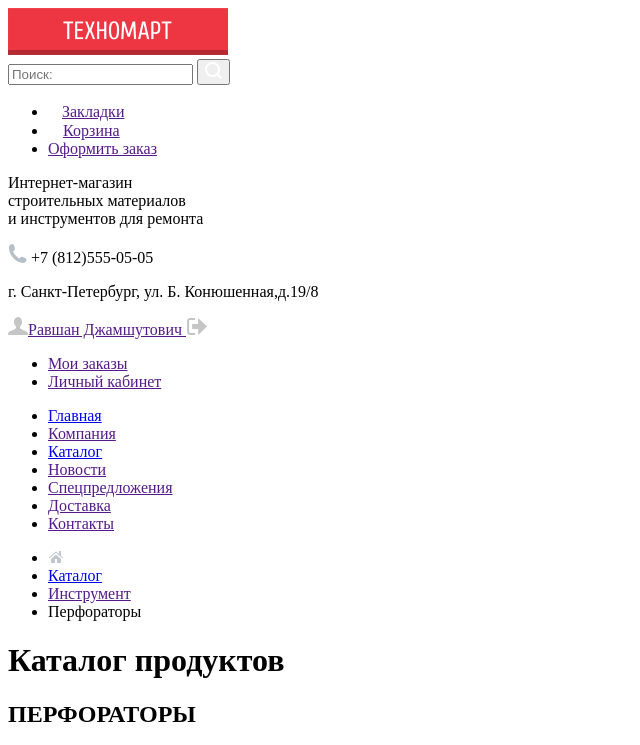
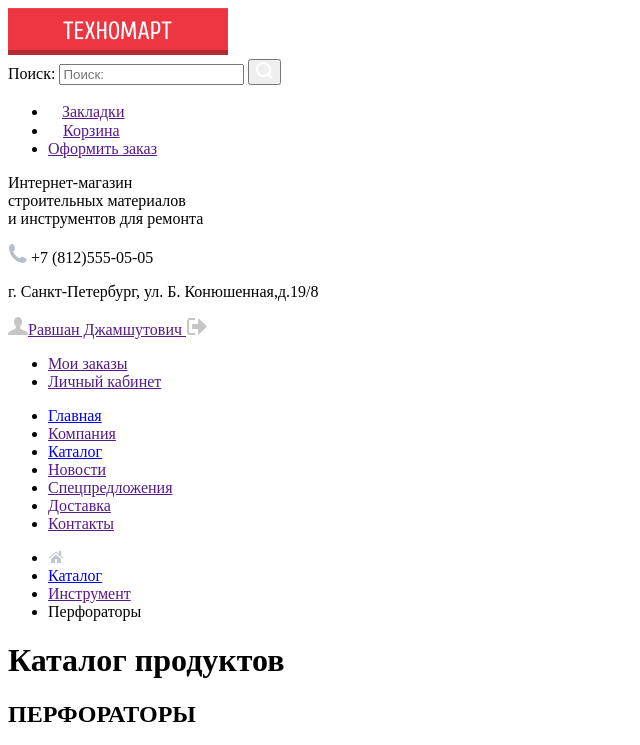
Before and after one commit to boginua/1164321-technomart-26, a plain HTML site: page catalog.html in a window 1280 px wide. Shown: the top 745 px of the page, without its empty margins (0-640 px from the left). Drawn offline with Linux system fonts and the light colour scheme.

Commit message:
Внесение исправлений

```diff
--- a/catalog.html
+++ b/catalog.html
@@ -12,8 +12,8 @@
         <img class="header-main-logo" src="img/index-logo.png" width="220" height="47" alt="Логотип интернет-магазина Техномарт">
           </a>
 
-          <form class="visually-hidden" action="https://echo.htmlacademy.ru" method="post">
-                  <label for="search"></label>
+          <form class="search-form" action="https://echo.htmlacademy.ru" method="post">
+                  <label class="visually-hidden" for="search">Поиск:</label>
                   <input type="search" id="search" name="search" placeholder="Поиск:">
                   <button type="submit" class="search-icon">
                      <img src="img/icon-search.svg">
```
Also changed, not shown: index.html (+2 -2 lines).
